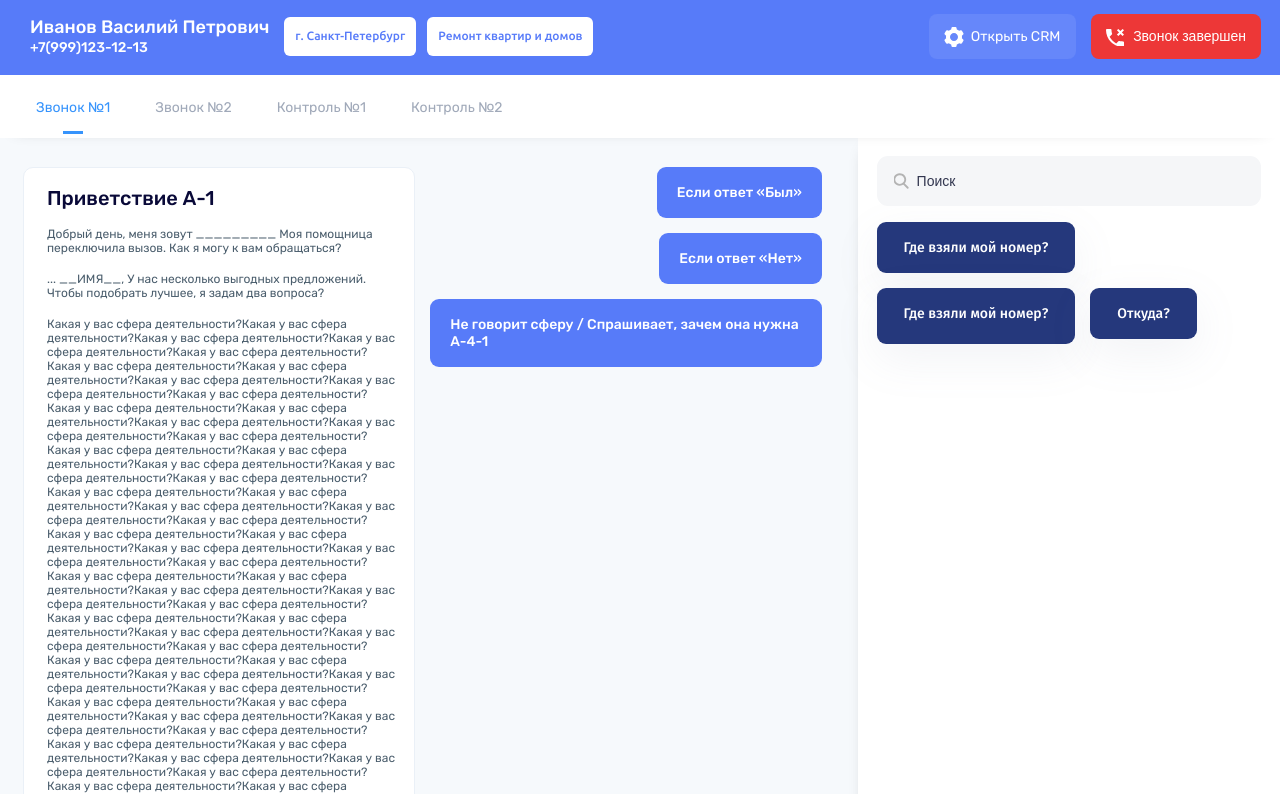
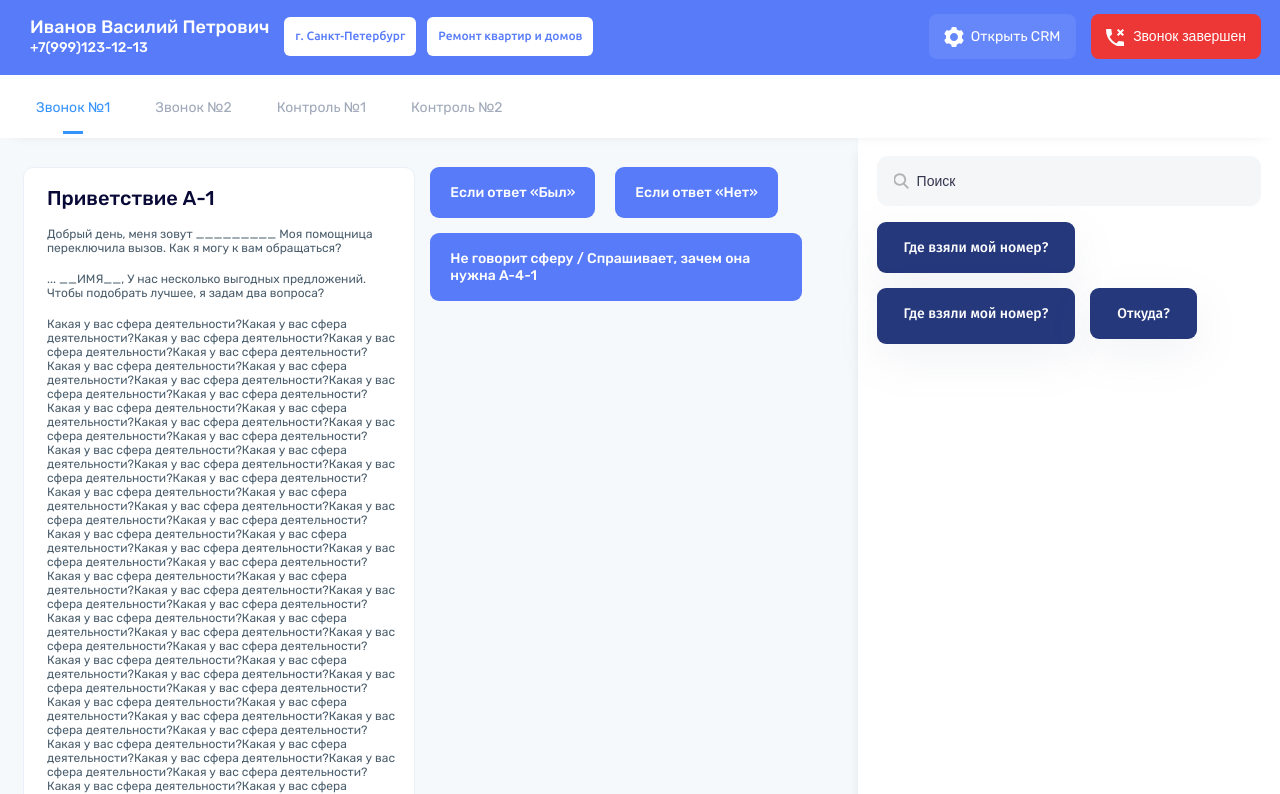
Before and after one commit to RaTeNo/tracker, a plain HTML site: page index.html in a window 1280 px wide. Shown: the top 794 px of the page. Drawn offline with Linux system fonts and the light colour scheme.

Commit message:
Update style.css

```diff
--- a/css/style.css
+++ b/css/style.css
@@ -434,13 +434,11 @@ header
 }
 .greeting_link
 {
-    display: inline-flex;
-    flex-direction: column;
-
+display: inline-flex;
     width: 100%;
     margin-left: auto;
-
     align-items: flex-end;
+    flex-wrap: wrap;
 }
 .greeting_link a
 {
@@ -457,6 +455,7 @@ header
     border: 3px solid transparent;
     border-radius: 9px;
     background: #577bf9;
+    margin-right: 20px;
 }
 .greeting_link .active
 {
```
